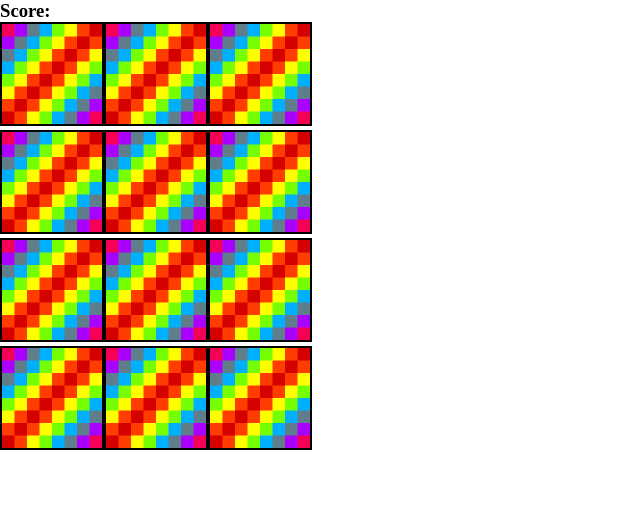
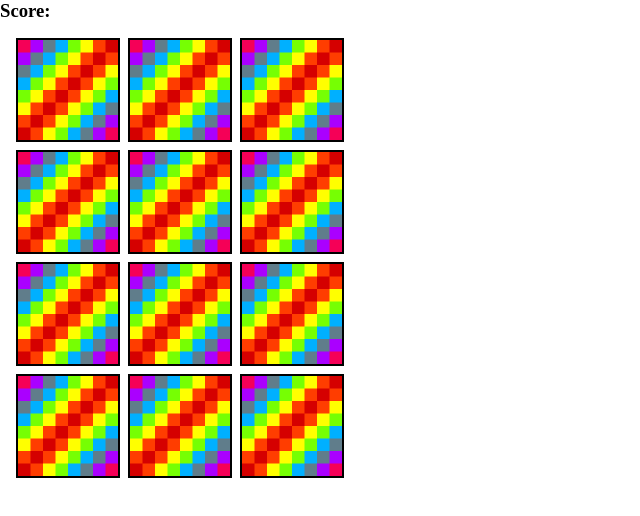
Before and after one commit to jowebb7/memoryGame, a plain HTML site: page index.html in a window 1280 px wide. Shown: the whole page, without its empty margins (0-640 px from the left). Drawn offline with Linux system fonts and the light colour scheme.

Commit message:
fixed typo in css grid class

```diff
--- a/style.css
+++ b/style.css
@@ -7,10 +7,12 @@
 
 
 .grid {
-    display: felx;
+    display: flex;
     flex-wrap: wrap;
-    height: 300px;
-    width: 400px;
+    height: 350px;
+    width: 450px;
+    padding: 1rem;
+    gap: .5rem;
 }
 .grid * {
     border: 2px solid black;
```
